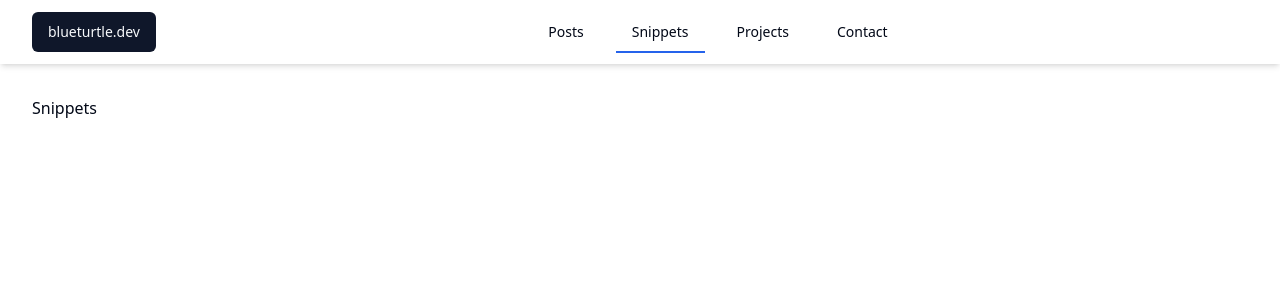
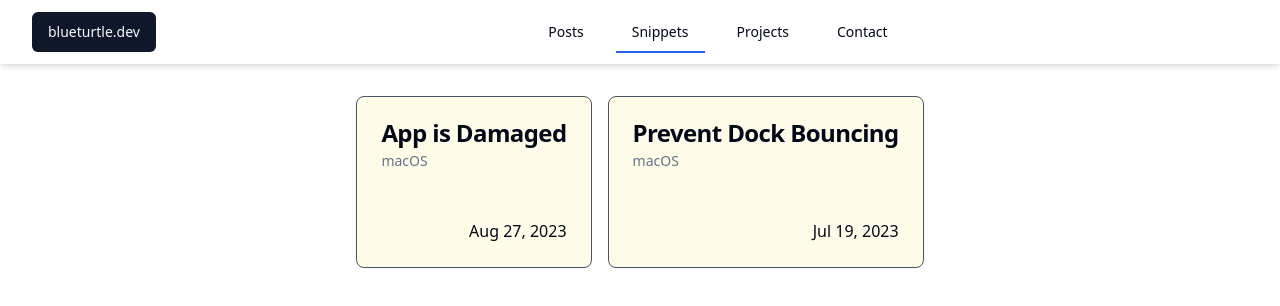
Before and after one commit to tarmacChen/blueturtle.dev, a Next.js app: page /snippets in a window 1280 px wide. Shown: the top 306 px of the page. Built offline with nearby package versions, Linux system fonts and the light colour scheme.

Commit message:
add FlipCard component
add Snippet Card component

```diff
--- a/contents/snippets/app-is-damaged.md
+++ b/contents/snippets/app-is-damaged.md
@@ -9,8 +9,6 @@ draft: true
 ---
 
 # {{ title }}
-
-## Table of Contents
 
 ## How to resolve "is damaged and can't be opened" when open some app on macOS
 
--- /dev/null
+++ b/src/components/FlipCard.tsx
@@ -0,0 +1,14 @@
+const FlipCard = () => {
+  return (
+    <div className="w-64 h-32">
+      <div className="relative flex w-full h-full box-border border-black rounded-xl border-2 justify-center items-center">
+        <div className="absolute flex w-full h-full justify-center items-center z-10 hover:z-0 bg-white">
+          <div>front</div>
+        </div>
+        <div className="absolute flex w-full h-full justify-center items-center bg-white transition ease-in-out delay-100 hover:bg-gray-300 z-0 hover:z-10 duration-300">
+          <div>back</div>
+        </div>
+      </div>
+    </div>
+  );
+};
--- /dev/null
+++ b/src/components/SnippetCard.tsx
@@ -0,0 +1,32 @@
+import { MarkdownFile } from 'mdman';
+import {
+  Card,
+  CardContent,
+  CardTitle,
+  CardHeader,
+  CardDescription,
+  CardFooter,
+} from '@/components/ui/card';
+import Link from 'next/link';
+import moment from 'moment';
+
+export const SnippetCard = ({ mdFile }: { mdFile: MarkdownFile }) => {
+  const linkUrl = `/snippets/${mdFile.metadata.title}`;
+  const createdTime = moment(mdFile.metadata.createdTime);
+  const tags = mdFile.metadata.tags ? mdFile.metadata.tags.join(', ') : '';
+
+  return (
+    <Link href={linkUrl}>
+      <Card className="bg-yellow-50 border-gray-600 hover:shadow-xl hover:border-black hover:bg-yellow-100">
+        <CardHeader>
+          <CardTitle>{mdFile.metadata.title}</CardTitle>
+          <CardDescription>{tags}</CardDescription>
+        </CardHeader>
+        <CardContent>{mdFile.metadata.description}</CardContent>
+        <CardFooter className="w-full justify-end">
+          {createdTime.format('ll')}
+        </CardFooter>
+      </Card>
+    </Link>
+  );
+};
--- a/src/lib/mdHelper.ts
+++ b/src/lib/mdHelper.ts
@@ -57,6 +57,7 @@ export function createMarkdownFile(name: string, content?: string) {
   const metadata: MarkdownMetadata = {
     createdTime: moment().toISOString(),
   };
+
   md.data = {
     ...md.data,
     ...metadata,
--- a/src/pages/snippets/index.tsx
+++ b/src/pages/snippets/index.tsx
@@ -1,9 +1,57 @@
 import { BasicPage } from '@/components/BasicPage';
+import { getMarkdownFiles, paginateElements } from '@/lib/mdHelper';
+import { MarkdownFile } from 'mdman';
+import type {
+  GetStaticPaths,
+  GetStaticPathsResult,
+  GetStaticProps,
+  InferGetStaticPropsType,
+} from 'next';
+import { SnippetCard } from '@/components/SnippetCard';
 
-export default function SnippetsPage() {
+export const getStaticProps = (() => {
+  const mdFiles = getMarkdownFiles();
+  const env = process.env.NODE_ENV;
+  const snippets = mdFiles.filter((md) => {
+    const isNotIgnore = md.metadata.category != 'ignore';
+    const isNotDraft = md.metadata.draft == false;
+    const isSnippets = md.metadata.category == 'snippets';
+    const env = process.env.NODE_ENV;
+
+    switch (env) {
+      case 'development':
+        return isNotIgnore && isSnippets;
+        break;
+      case 'production':
+        return isNotIgnore && isNotDraft && isSnippets;
+        break;
+      default:
+        return isNotIgnore && isSnippets;
+        break;
+    }
+  });
+
+  const paginations = paginateElements<MarkdownFile>(snippets, 10);
+
+  return { props: { paginations: paginations, pageIndex: 1 } };
+}) satisfies GetStaticProps;
+
+export default function SnippetsPage({
+  paginations,
+  pageIndex,
+}: InferGetStaticPropsType<typeof getStaticProps>) {
+  const snippets = paginations[pageIndex - 1];
+
   return (
     <BasicPage>
-      <div>Snippets</div>
+      <div className="flex flex-row gap-4 justify-center">
+        {snippets.map((snippet) => (
+          <SnippetCard
+            mdFile={snippet}
+            key={snippet.filename}
+          />
+        ))}
+      </div>
     </BasicPage>
   );
 }
--- a/src/styles/globals.css
+++ b/src/styles/globals.css
@@ -2,6 +2,7 @@
 @tailwind components;
 @tailwind utilities;
 @import './navbar.css';
+@import 'notebookPaper.css';
 
 @layer base {
   :root {
--- /dev/null
+++ b/src/styles/notebookPaper.css
@@ -0,0 +1,18 @@
+.notebookPaper {
+    @apply relative my-4 mx-auto pt-1 pb-1 bg-white shadow-[0_0_5px_0_#888]
+}
+
+.notebookPaper::before {
+    content: '';
+    @apply w-1 h-full absolute top-0 left-8 bg-red-600
+}
+
+.notebookPattern {
+    background-image: repeating-linear-gradient(white 0px, white 24px, teal 25px);
+    @apply h-full
+}
+
+.notebookContent {
+    word-spacing: 5px;
+    @apply pt-2 pl-16 pr-8 leading-4 tracking-normal
+}
```
Also changed, not shown: contents/snippets/prevent-dock-bouncing.md (+0 -2 lines).
